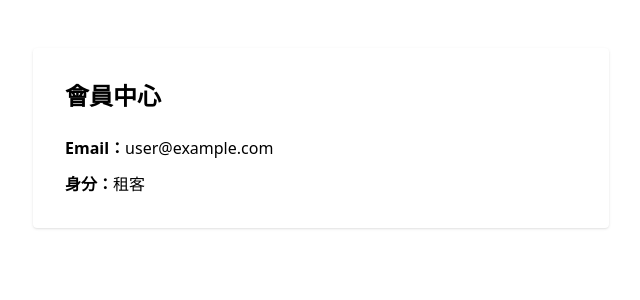
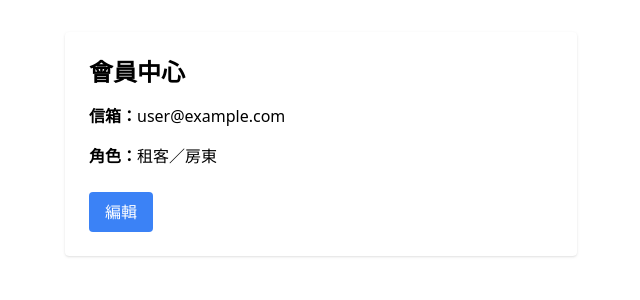
Before and after one commit to BasilWu/xfind-rental-app, a React (Vite) app: page /profile in a window 1280 px wide. Shown: the top 300 px of the page, without its empty margins (319-959 px from the left). Built offline with nearby package versions, Linux system fonts and the light colour scheme; no server answers; the database is empty; sample sign-in values are in the browser's storage.

Commit message:
feat: 完成會員中心個人資料 UI

```diff
--- a/src/pages/MyProfile.jsx
+++ b/src/pages/MyProfile.jsx
@@ -1,26 +1,29 @@
+// src/pages/MyProfile.jsx
 import React from 'react';
 import { useAuth } from '../contexts/AuthContext';
 
 export default function MyProfile() {
   const { user } = useAuth();
 
-  if (!user) return <div>載入中...</div>;
+  if (!user) return <div>載入中…</div>;
 
   return (
-    <div className="max-w-xl mx-auto mt-12 p-8 bg-white rounded shadow">
-      <h2 className="text-2xl font-bold mb-6">會員中心</h2>
-      <div className="space-y-3">
-        <div><b>Email：</b>{user.email}</div>
-        <div><b>身分：</b>{user.role === 'landlord' ? '房東' : '租客'}</div>
-        {/* 這邊可加暱稱、電話等資料，未來串接後端 */}
+    <div className="max-w-lg mx-auto p-6 mt-8 bg-white rounded shadow">
+      <h2 className="text-2xl font-bold mb-4">會員中心</h2>
+      <div className="space-y-4">
+        <div>
+          <span className="font-semibold">信箱：</span>
+          <span>{user.email}</span>
+        </div>
+        <div>
+          <span className="font-semibold">角色：</span>
+          <span>{user.role || '租客／房東'}</span>
+        </div>
+        {/* 這裡可以放頭像、姓名等 */}
       </div>
-      {/* 房東專屬 */}
-      {user.role === 'landlord' && (
-        <div className="mt-10 border-t pt-6">
-          <h3 className="font-bold mb-2">我的房源管理</h3>
-          <p>（後續可在這裡增加房東上架、編輯、刪除房源功能）</p>
-        </div>
-      )}
+      <button className="mt-6 bg-blue-500 text-white px-4 py-2 rounded hover:bg-blue-600">
+        編輯
+      </button>
     </div>
   );
 }
```
